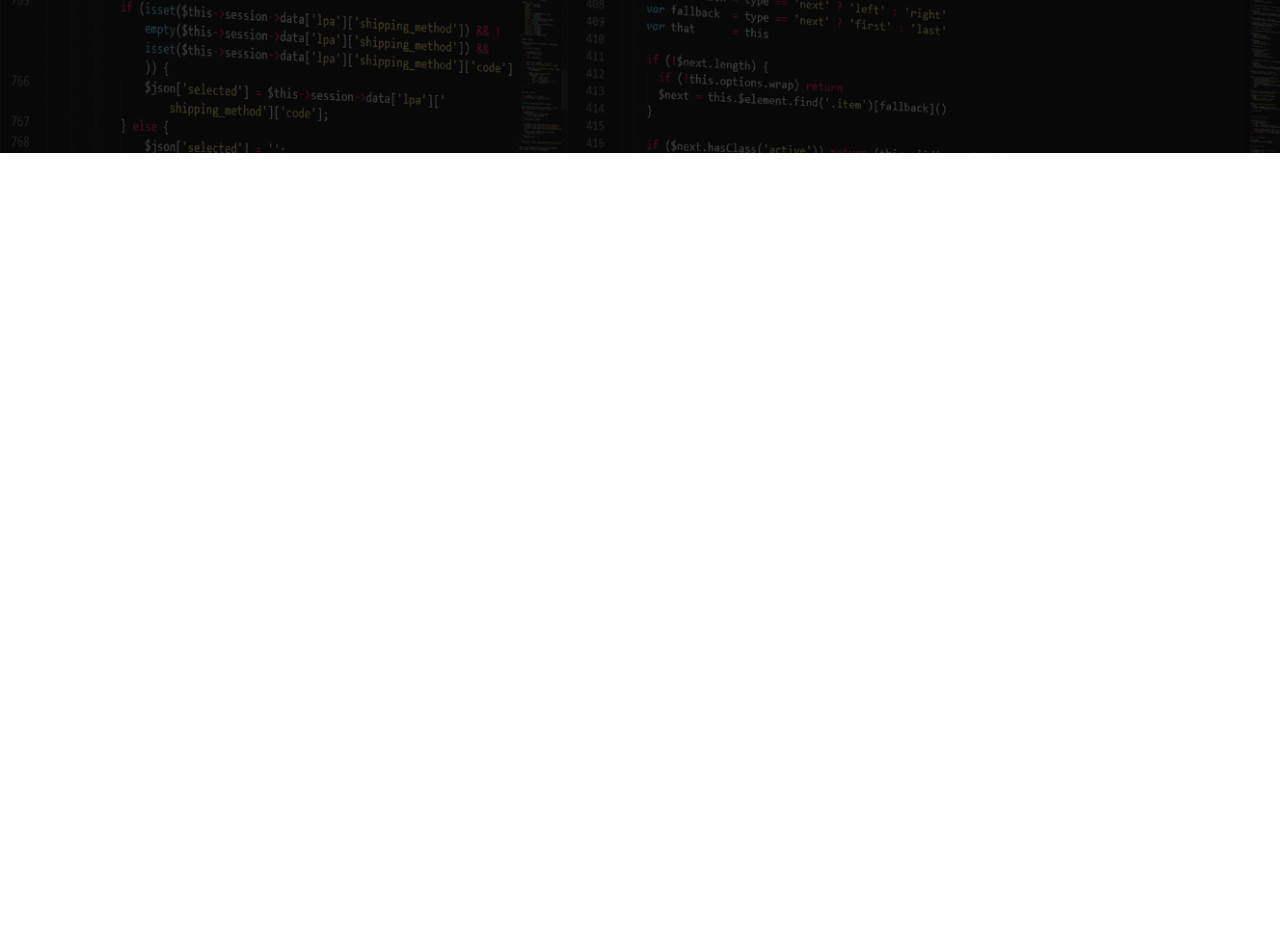
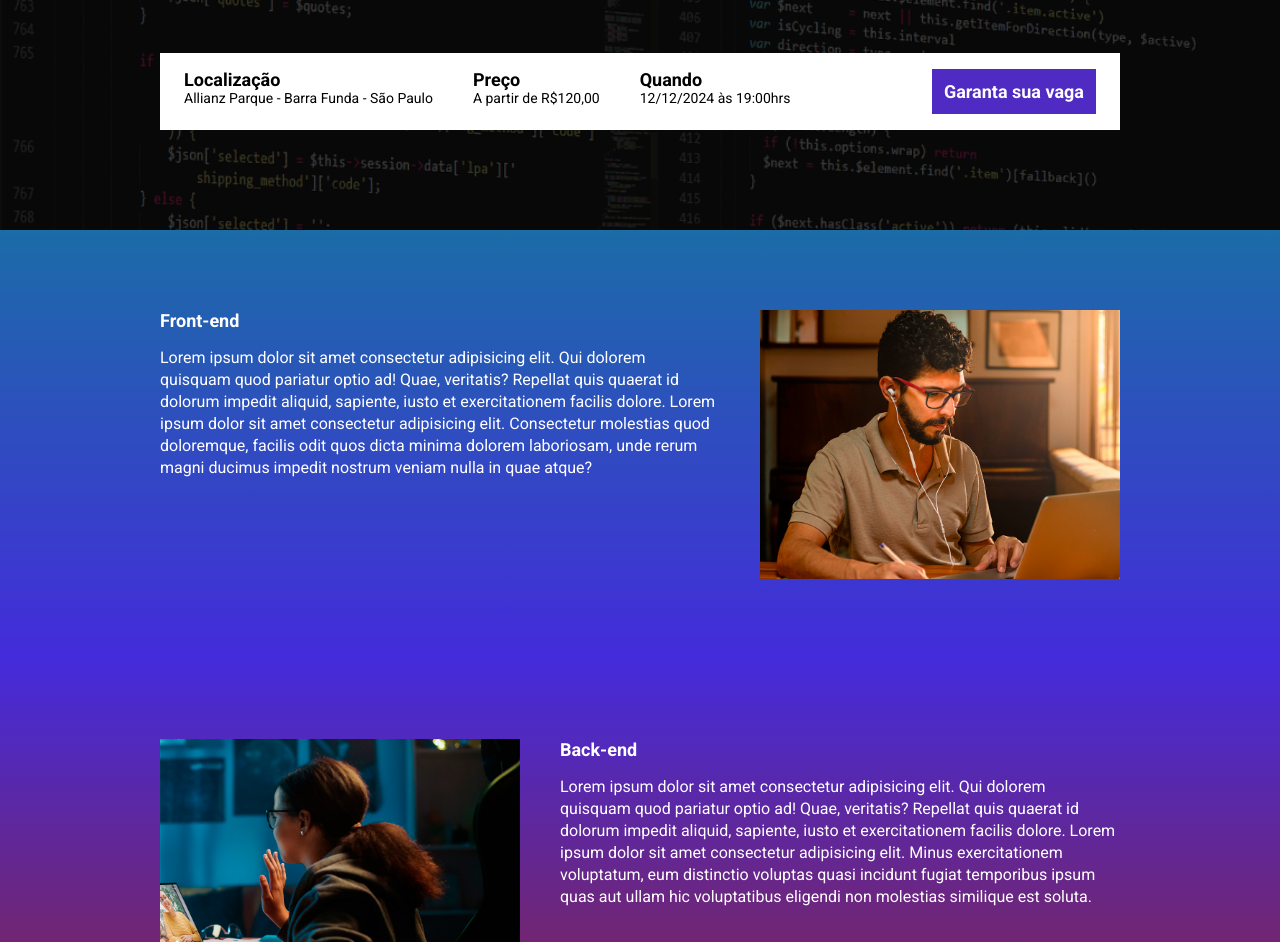
Before and after one commit to paularrabelo/ebac_tech_talks, a website built with Parcel: page src/index.html in a window 1280 px wide. Shown: the part 331-1273 px from the top of the page. Before the commit the page ends 800 px from the top, so only its background shows below. Built offline with nearby package versions, Linux system fonts and the light colour scheme.

Commit message:
criando a contagem regressiva no cabeçalho do evento

```diff
--- a/package.json
+++ b/package.json
@@ -2,9 +2,10 @@
   "name": "modulo_22",
   "version": "1.0.0",
   "description": "",
-  "main": "index.js",
+
   "scripts": {
     "dev": "parcel src/index.html src/styles/main.scss src/scripts/main.js",
+    "build" : "parcel build src/index.html",
     "test": "echo \"Error: no test specified\" && exit 1"
   },
   "keywords": [],
--- a/src/index.html
+++ b/src/index.html
@@ -8,17 +8,81 @@
     <link rel="preconnect" href="https://fonts.gstatic.com" crossorigin>
     <link href="https://fonts.googleapis.com/css2?family=Roboto:wght@400;700;900&display=swap" rel="stylesheet">
     <link rel="stylesheet" href="styles/main.scss">
+    <link rel="stylesheet" href="https://unpkg.com/aos@next/dist/aos.css" />
 </head>
 <body>
     <header class="hero">
         <div class="container">
             <img class="hero__logo" src="./images/ebac_logo.svg" alt="EBAC">
             <p class="hero__text">
-                O maior evento de tecnologia do Brasil começa em 10d 12h 20m 15s
+                O maior evento de tecnologia do Brasil começa em <span id="contador"></span>
             </p>
-
+            <div class="infos-bar">
+                <ul class="infos-bar__infos">
+                    <li class="infos-bar__infos__item">
+                        <b>Localização</b>
+                        Allianz Parque - Barra Funda - São Paulo
+                    </li>
+                    <li class="infos-bar__infos__item">
+                        <b>Preço</b>
+                        A partir de R$120,00
+                    </li>
+                    <li class="infos-bar__infos__item">
+                        <b>Quando</b>
+                        12/12/2024 às 19:00hrs
+                    </li>
+                </ul>
+                <a href="#" class="button button--primary">
+                    Garanta sua vaga
+                </a>
+            </div>
         </div>
     </header>
+    <section class="event event--frontend">
+        <div class="container" data-aos="fade-right">
+            <div class="event__details">
+                <h2 class="event__details__title">Front-end</h2>
+                <p class="event__details__description">Lorem ipsum dolor sit amet consectetur adipisicing elit. Qui dolorem quisquam quod pariatur optio ad! Quae, veritatis? Repellat quis quaerat id dolorum impedit aliquid, sapiente, iusto et exercitationem facilis dolore.
+                    Lorem ipsum dolor sit amet consectetur adipisicing elit. Consectetur molestias quod doloremque, facilis odit quos dicta minima dolorem laboriosam, unde rerum magni ducimus impedit nostrum veniam nulla in quae atque?
+                </p>
+            </div>
+            <img class="event__image" src="./images/frontend.png" alt="Front-end">
+        </div>
+    </section>
+    <section class="event event--backend event--left">
+        <div class="container" data-aos="fade-left">
+            <div class="event__details event__details--left">
+                <h2 class="event__details__title">Back-end</h2>
+                <p class="event__details__description">Lorem ipsum dolor sit amet consectetur adipisicing elit. Qui dolorem quisquam quod pariatur optio ad! Quae, veritatis? Repellat quis quaerat id dolorum impedit aliquid, sapiente, iusto et exercitationem facilis dolore.
+                    Lorem ipsum dolor sit amet consectetur adipisicing elit. Minus exercitationem voluptatum, eum distinctio voluptas quasi incidunt fugiat temporibus ipsum quas aut ullam hic voluptatibus eligendi non molestias similique est soluta.
+                </p>
+            </div>
+            <img class="event__image" src="./images/backend.png" alt="Front-end">
+        </div>
+    </section>
+    <section class="event event--uxui">
+        <div class="container" data-aos="fade-right">
+            <div class="event__details">
+                <h2 class="event__details__title">UI-UX</h2>
+                <p class="event__details__description">Lorem ipsum dolor sit amet consectetur adipisicing elit. Qui dolorem quisquam quod pariatur optio ad! Quae, veritatis? Repellat quis quaerat id dolorum impedit aliquid, sapiente, iusto et exercitationem facilis dolore.
+                    Lorem ipsum dolor sit amet consectetur adipisicing elit. Consectetur molestias quod doloremque, facilis odit quos dicta minima dolorem laboriosam, unde rerum magni ducimus impedit nostrum veniam nulla in quae atque?
+                </p>
+            </div>
+            <img class="event__image" src="./images/ui-ux.png" alt="Front-end">
+        </div>
+    </section>
+    <section class="event event--dados event--left">
+        <div class="container" data-aos="fade-left">
+            <div class="event__details">
+                <h2 class="event__details__title">Data Science</h2>
+                <p class="event__details__description">Lorem ipsum dolor sit amet consectetur adipisicing elit. Qui dolorem quisquam quod pariatur optio ad! Quae, veritatis? Repellat quis quaerat id dolorum impedit aliquid, sapiente, iusto et exercitationem facilis dolore.
+                    Lorem ipsum dolor sit amet consectetur adipisicing elit. Minus exercitationem voluptatum, eum distinctio voluptas quasi incidunt fugiat temporibus ipsum quas aut ullam hic voluptatibus eligendi non molestias similique est soluta.
+                </p>
+            </div>
+            <img class="event__image" src="./images/data.png" alt="Front-end">
+        </div>
+    </section>
+    <script src="https://unpkg.com/aos@next/dist/aos.js"></script>
     <script src="scripts/main.js"></script>
 </body>
 </html>
--- a/src/scripts/main.js
+++ b/src/scripts/main.js
@@ -0,0 +1,28 @@
+AOS.init();
+
+const dataDoEvento = new Date("dec 12, 2024 19:00:00");
+const timeStampDoEvento = dataDoEvento.getTime();
+
+const contaAsHoras = setInterval( function() {
+    const agora = new Date();
+    const timeStampAtual = agora.getTime();
+
+    const distanciaAteOEvento = timeStampDoEvento - timeStampAtual;
+
+    const diaEmMs = 1000 * 60 * 60 *24;
+    const horaEmMs = 1000 * 60 * 60;
+    const minutoEmMs = 1000 * 60;
+
+    const diasAteOEvento = Math.floor(distanciaAteOEvento / diaEmMs);
+    const horasAteOEvento = Math.floor((distanciaAteOEvento % diaEmMs) / horaEmMs);
+    const minutosAteOEvento = Math.floor((distanciaAteOEvento % horaEmMs) / minutoEmMs);
+    const segundosAteOEvento = Math.floor((distanciaAteOEvento % minutoEmMs) / 1000);
+
+    document.getElementById('contador').innerHTML = `${diasAteOEvento}d ${horasAteOEvento}h ${minutosAteOEvento}m ${segundosAteOEvento}`;
+
+    if (distanciaAteOEvento < 0) {
+        clearInterval(contaAsHoras);
+        document.getElementById('contador').innerHTML = "Evento Expirado"
+    }
+
+}, 1000)
--- /dev/null
+++ b/src/styles/_event.scss
@@ -0,0 +1,64 @@
+@use 'variables';
+
+.event {
+    padding: 80px 0;
+
+    .container {
+        display: flex;
+        gap: 40px;
+    }
+
+    &--frontend {
+        background-image: linear-gradient(variables.$blue1,variables.$blue2);
+    }
+
+    &--backend {
+        background-image: linear-gradient(variables.$blue2,variables.$pink);
+    }
+
+    &--uxui {
+        background-image: linear-gradient(variables.$pink,variables.$yellow);
+    }
+
+    &--dados {
+        background-image: linear-gradient(variables.$yellow,variables.$pink);
+    }
+
+    &--left {
+        .container{
+            flex-direction: row-reverse;
+        }
+    }
+
+    &__details {
+        &__title {
+            font-size: 18px;
+            line-height: bold;
+            margin-bottom: 16px;
+        }
+
+        &__description {
+            line-height: 22px;
+        }
+    }
+
+    &__image {
+        max-width: 360px;
+
+    }
+
+    @media (max-width: 640px) {
+        .container {
+            display: block;
+        }
+
+        &__details {
+            margin-right: 0;
+            margin-bottom: 16px;
+        }
+
+        &__image {
+            width: 100%;
+        }
+    }
+}
--- a/src/styles/_hero.scss
+++ b/src/styles/_hero.scss
@@ -1,3 +1,5 @@
+@use 'variables';
+
 .hero {
     padding-top: 64px;
     padding-bottom: 100px;
@@ -16,7 +18,7 @@
         left: 0;
         width: 100%;
         height: 100%;
-        background-color: #000;
+        background-color: variables.$secondaryTextColor;
         content: '';
         opacity: .7;
     }
--- /dev/null
+++ b/src/styles/components/_buttons.scss
@@ -0,0 +1,25 @@
+@use '../variables';
+
+.button {
+    padding: 12px;
+    font-size: 18px;
+    font-weight: bold;
+    text-decoration: none;
+    text-align: center;
+    white-space: nowrap;
+
+    &--primary {
+        color: variables.$textColor;
+        background-color: variables.$buttonColor;
+    }
+
+    @media (max-width: 640px) {
+        display: block;
+        width: 100%;
+    }
+
+    @media (max-width: 1024px) {
+        display: flex;
+        align-items: center;
+    }
+}
--- /dev/null
+++ b/src/styles/components/_infos_bar.scss
@@ -0,0 +1,42 @@
+@use '../variables';
+
+.infos-bar {
+    padding: 16px 24px;
+    background-color: variables.$textColor;
+    display: flex;
+    justify-content: space-between;
+
+    &__infos {
+        display: flex;
+        gap: 40px;
+
+        &__item {
+            font-size: 14px;
+            color: variables.$secondaryTextColor;
+
+            b {
+                color: variables.$secondaryTextColor;
+                font-size: 18px;
+                display: block;
+            }
+        }
+    }
+
+    @media (max-width: 640px) {
+        display: block;
+
+        &__infos {
+            display: block;
+
+            &__item {
+                margin-bottom: 24px;
+            }
+        }
+    }
+
+    @media (max-width: 1024px) {
+        &__infos {
+            gap: 16px;
+        }
+    }
+}
--- a/src/styles/main.scss
+++ b/src/styles/main.scss
@@ -1,11 +1,16 @@
 @use 'hero';
+@use 'components/infos_bar';
+@use 'components/buttons';
+@use 'event';
+@use 'variables';
 
 * {
     margin: 0;
     padding: 0;
     box-sizing: border-box;
     font-family: Roboto, sans-serif;
-    color: #fff;
+    color: variables.$textColor;
+    list-style: none;
 }
 
 .container {
--- /dev/null
+++ b/src/styles/variables.scss
@@ -0,0 +1,9 @@
+
+$textColor: #fff;
+$secondaryTextColor: #000;
+$buttonColor: #4F2AC3;
+
+$blue1: #1B6CA7;
+$blue2: #442BDB;
+$pink: #89223B;
+$yellow: #9C791D;
```
